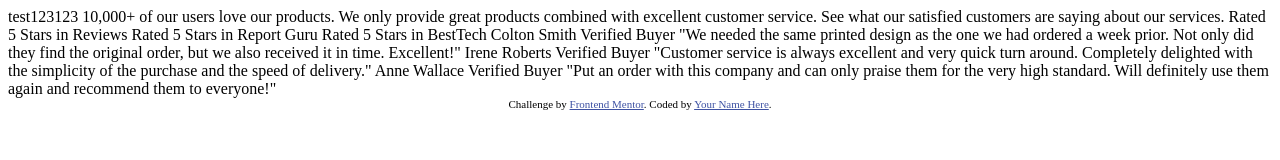
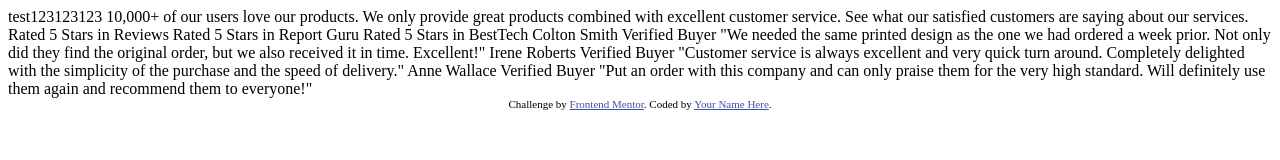
Before and after one commit to ivanstar/social_proof_prac, a plain HTML site: page index.html in a window 1280 px wide. Drawn offline with Linux system fonts and the light colour scheme.

Commit message:
test commit

```diff
--- a/index.html
+++ b/index.html
@@ -26,7 +26,7 @@
     </style>
   </head>
   <body>
-    test123123 10,000+ of our users love our products. We only provide great
+    test123123123 10,000+ of our users love our products. We only provide great
     products combined with excellent customer service. See what our satisfied
     customers are saying about our services. Rated 5 Stars in Reviews Rated 5
     Stars in Report Guru Rated 5 Stars in BestTech Colton Smith Verified Buyer
```
